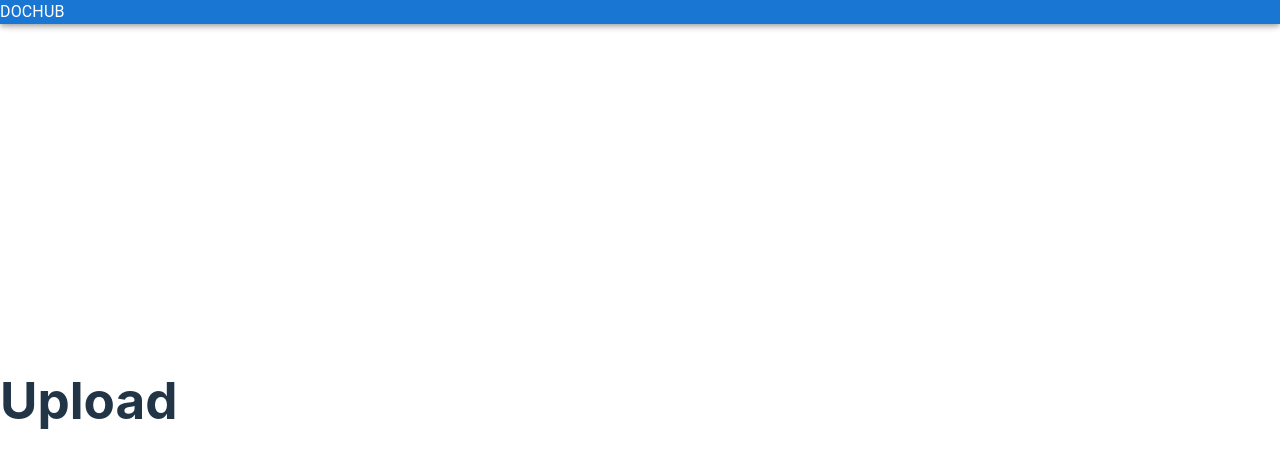
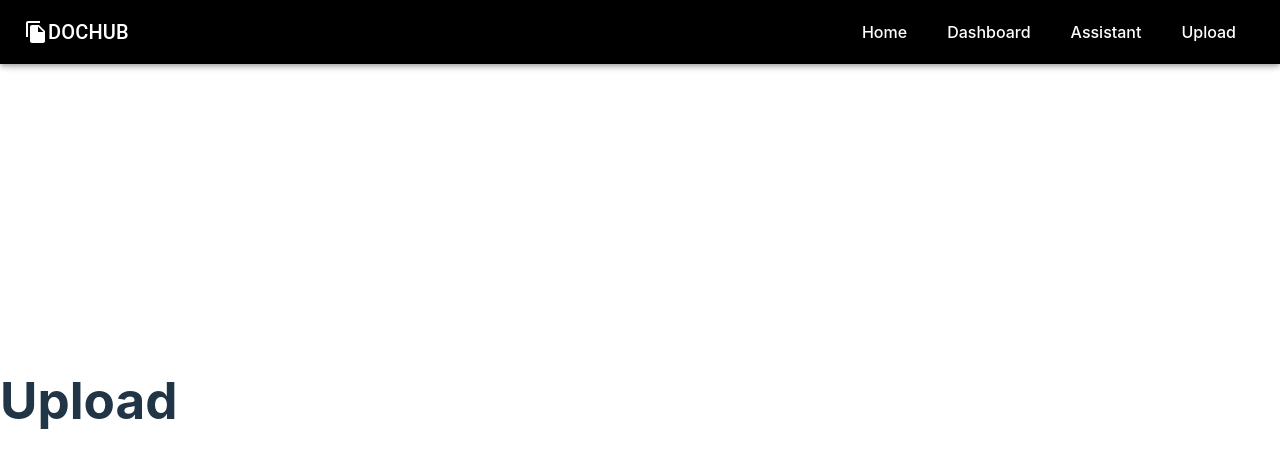
Before and after one commit to haadirakhangi/Synergy-1.0, a React (Vite) app in the folder client/: page /upload in a window 1280 px wide. Shown: the top 468 px of the page. Built offline with nearby package versions, Linux system fonts and the light colour scheme; the HTML template or start-up script is replaced by a standard one.

Commit message:
landing page

```diff
--- a/client/src/components/Layout/Header.tsx
+++ b/client/src/components/Layout/Header.tsx
@@ -1,12 +1,34 @@
 //import React from 'react'
 import { Typography, ButtonGroup, AppBar, Box, Card, CardActions, CardContent, CssBaseline, Grid, Toolbar, Container, TextField, Button, FormGroup } from '@mui/material';
-
+import FileCopyIcon from '@mui/icons-material/FileCopy';
+import { Link } from 'react-router-dom';
 const Header = () => {
   return (
     <>
         <Box>
-            <AppBar>
-                <Typography>DOCHUB</Typography>
+            <AppBar component={'nav'} sx={{bgcolor:"black"}}>
+                <Toolbar>
+                <FileCopyIcon/>
+                <Typography color={'white'} variant='h6' component='div' sx={{ flexGrow: 1, my: 2 }}>DOCHUB</Typography>
+
+                <Box sx={{display: { xs: "none", sm: "block"}}}>
+                    <ul className='navigation-menu'>
+                        <li>
+                            <Link to={'/'}>Home</Link>
+                        </li>
+                        <li>
+                            <Link to={'/dashboard'}>Dashboard</Link>
+                        </li>
+                        <li>
+                            <Link to={'/assistant'}>Assistant</Link>
+                        </li>
+                        <li>
+                            <Link to={'/upload'}>Upload</Link>
+                        </li>
+                    </ul>
+                </Box>
+                </Toolbar>
+
             </AppBar>
         </Box>
     </>
--- a/client/src/pages/Home.tsx
+++ b/client/src/pages/Home.tsx
@@ -1,12 +1,24 @@
-//import React from 'react'
-import Layout from "../components/Layout/Layout"
+import React from 'react';
+import { Link } from 'react-router-dom';
+import Layout from '../components/Layout/Layout';
+import '../styles/HomeStyles.css';
+import home from '../images/home.jpg';
+import "../styles/HeaderStyles.css";
 
-const Home = () => {
+const Home: React.FC = () => {
   return (
     <Layout>
-        <h1>Home page</h1>
+      <div className="home" style={{ backgroundImage: `url(${home})` }}>
+        <div className="headerContainer">
+          <h1>Document Website</h1>
+          <p>rtfgyhjkl</p>
+          <Link to="/upload">
+            <button>Getting Started</button>
+          </Link>
+        </div>
+      </div>
     </Layout>
-  )
-}
+  );
+};
 
-export default Home
+export default Home;
--- /dev/null
+++ b/client/src/styles/HeaderStyles.css
@@ -0,0 +1,29 @@
+.navigation-menu {
+    list-style: none;
+    display: flex;
+    align-items: center;
+    justify-content: center;
+  }
+  .navigation-menu li {
+    margin: 0px 20px;
+  }
+  .navigation-menu li a {
+    text-decoration: none;
+    color: white;
+  }
+  .active {
+    color: goldenrod !important;
+    font-weight: bold !important;
+  }
+  /* mobile view */
+  .mobile-navigation {
+    list-style: none;
+  }
+  .mobile-navigation li {
+    margin-top: 20px;
+  }
+  .mobile-navigation li a {
+    text-decoration: none;
+    font-size: 1.4rem;
+    color: black;
+  }
--- /dev/null
+++ b/client/src/styles/HomeStyles.css
@@ -0,0 +1,86 @@
+.home {
+    height: 90vh;
+    display: flex;
+    justify-content: center;
+    align-items: left;
+    flex-direction: column;
+    background-position: center;
+    background-repeat: no-repeat;
+    background-size: cover;
+  }
+
+  .headerContainer {
+    width: auto;
+    margin-left: 30px;
+  }
+
+  .home .headerContainer h1 {
+    justify-content: center;
+    align-items: center;
+    font-weight: bold;
+    font-size: 70px;
+    font-family: "Gill Sans", "Gill Sans MT", Calibri, "Trebuchet MS", sans-serif;
+    color: black;
+  }
+
+  .home .headerContainer p {
+    margin-top: 15px;
+    padding: 0;
+    font-size: 40px;
+    font-weight: lighter;
+    color: black;
+  }
+
+  .headerContainer button {
+    background-color: #121619;
+    margin-top: 20px;
+    border: none;
+    border-radius: 5px;
+    cursor: pointer;
+    height: 50px;
+    width: 180px;
+    text-decoration: none;
+    color: white;
+    font-size: 20px;
+  }
+
+  .headerContainer button:hover {
+    background-color: #07090a;
+    cursor: pointer;
+    transition: 0.3s ease-in;
+  }
+
+  /* mobile view  */
+
+  @media only screen and (max-width: 600px) {
+    .home {
+      justify-content: center;
+      align-items: center;
+    }
+    .headerContainer {
+      margin-left: 0;
+      border-radius: 10px;
+      width: 90%;
+      display: flex;
+      justify-content: center;
+      align-items: center;
+      flex-direction: column;
+      background-color: #121619;
+      color: white;
+    }
+    .home .headerContainer h1 {
+      font-size: 40px;
+      height: 30px;
+      margin: 30px 0px;
+      color: white;
+    }
+    .home .headerContainer p {
+      font-size: 30px;
+      color: white;
+    }
+    .headerContainer button {
+      background-color: white;
+      color: #121619;
+      margin-bottom: 30px;
+    }
+  }
```
Also changed, not shown: 1 other file (tests, documents, lock files or other folders).
